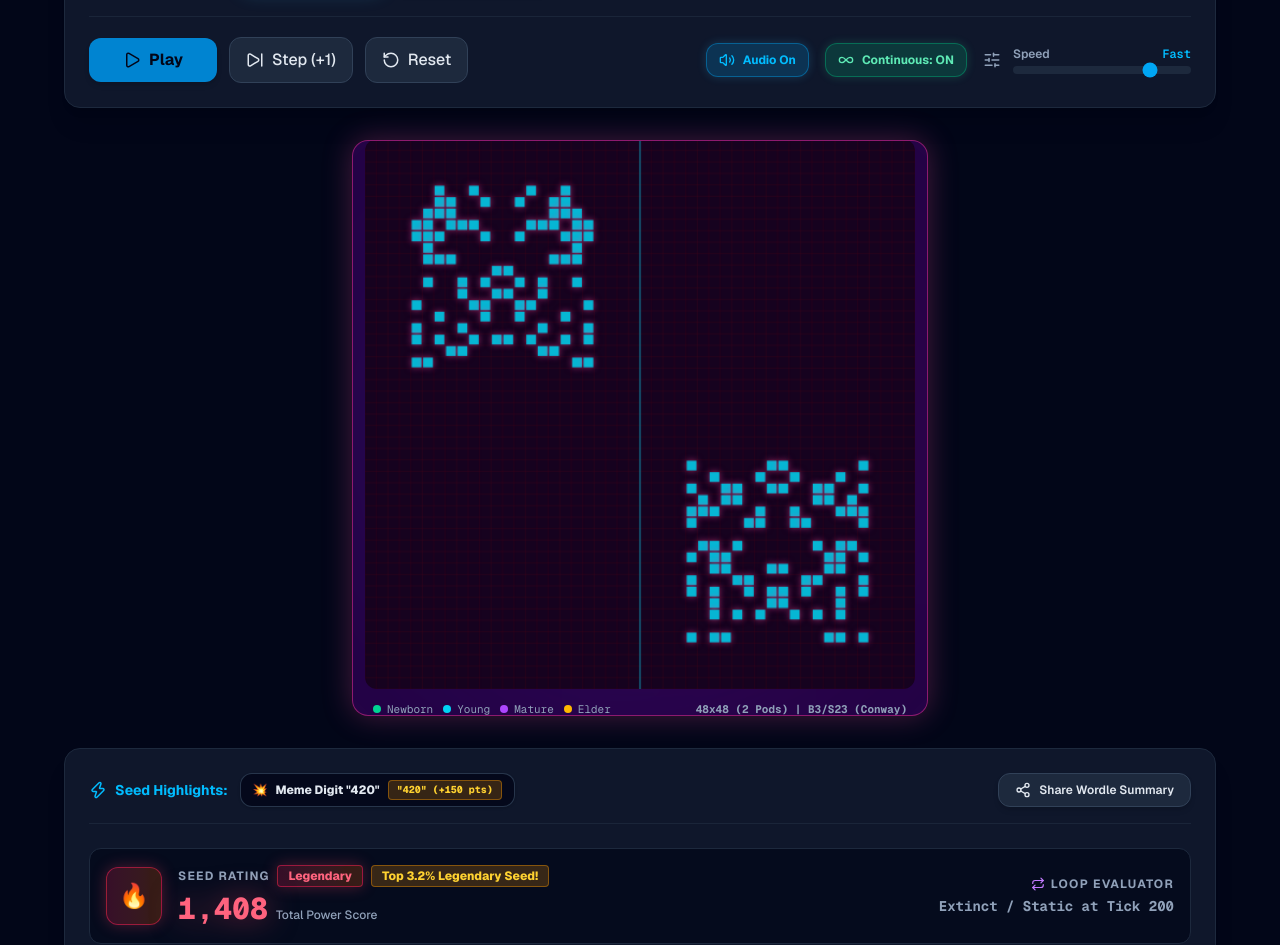
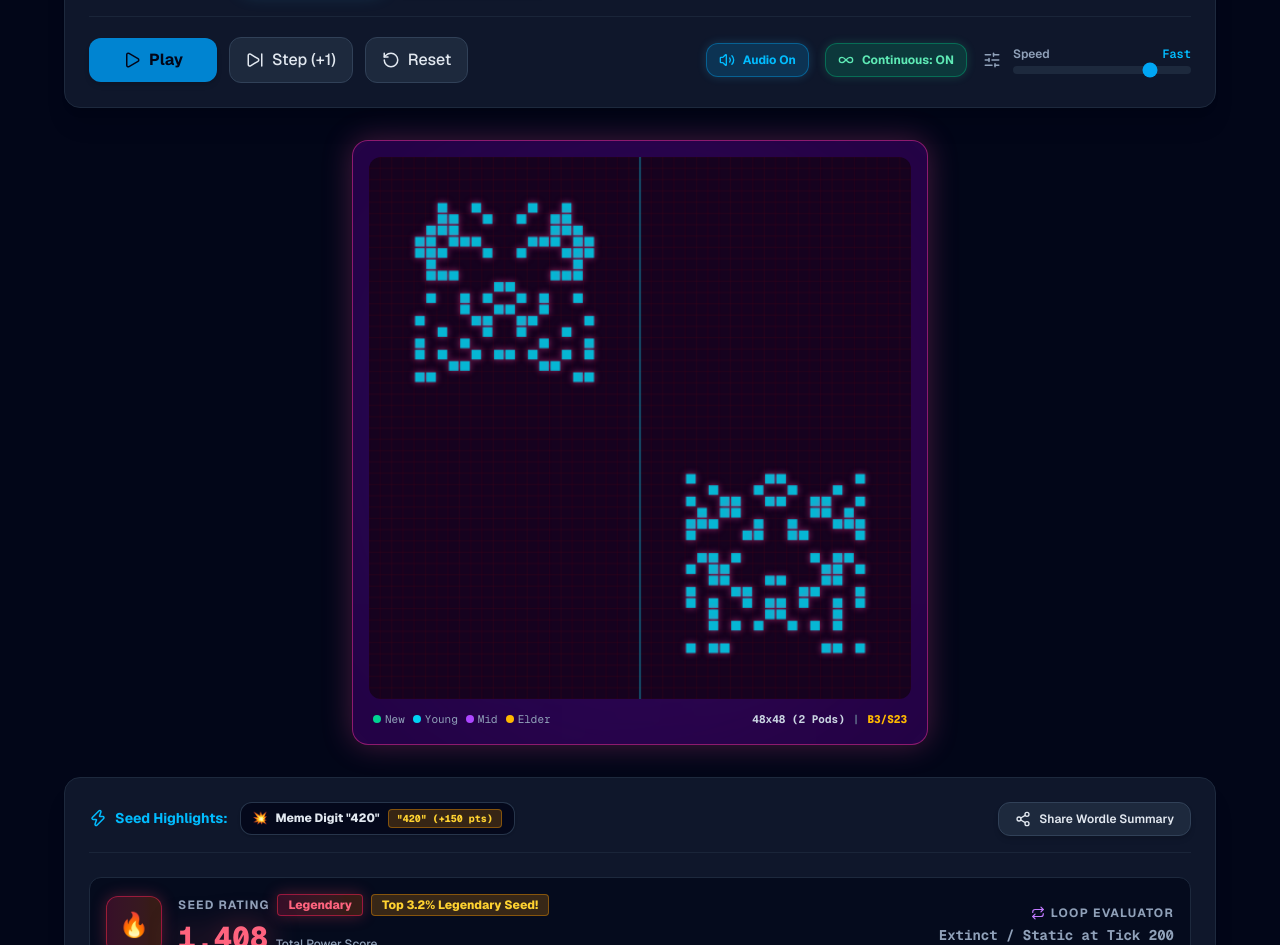
Before and after one commit to councs/engineeringhub, a Next.js app: page /projects/rngdle-life in a window 1280 px wide. Shown: the part 400-1345 px from the top of the page. Built offline with nearby package versions, Linux system fonts and the light colour scheme.

Commit message:
fix: replace buggy infinite bounce animation with subtle surge glow ring and prevent text clipping on larger grids

```diff
--- a/components/rngdle-life/LifeCanvas.tsx
+++ b/components/rngdle-life/LifeCanvas.tsx
@@ -32,7 +32,7 @@ export default function LifeCanvas() {
   }
 
   const theme = evalResult?.theme || 'Terminal Green';
-  const shouldShake = liveCount > 350 && !isInspecting;
+  const isSurging = liveCount > 350 && !isInspecting;
 
   useEffect(() => {
     const canvas = canvasRef.current;
@@ -66,7 +66,7 @@ export default function LifeCanvas() {
     let dividerColor = 'rgba(34, 197, 94, 0.3)';
 
     if (gameMode === 'artillery') {
-      bgColor = '#0F040A'; // Deep Dark Artillery Radar Theme
+      bgColor = '#0F040A';
       gridColor = '#3F0713';
       dividerColor = 'rgba(244, 63, 94, 0.5)';
     } else if (theme === 'Cyberpunk Neon') {
@@ -153,7 +153,7 @@ export default function LifeCanvas() {
           let glowColor = 'rgba(34, 197, 94, 0.4)';
 
           if (gameMode === 'artillery') {
-            fillColor = '#F43F5E'; // Rose Rocket Red
+            fillColor = '#F43F5E';
             glowColor = 'rgba(244, 63, 94, 0.6)';
           } else if (isInspecting) {
             fillColor = '#38BDF8';
@@ -209,7 +209,6 @@ export default function LifeCanvas() {
       const launchX = spawnC * cellSize + cellSize / 2;
       const launchY = spawnR * cellSize + cellSize / 2;
 
-      // Trajectory dashed line
       ctx.strokeStyle = 'rgba(244, 63, 94, 0.8)';
       ctx.lineWidth = 1.5;
       ctx.setLineDash([4, 4]);
@@ -237,7 +236,6 @@ export default function LifeCanvas() {
       ctx.stroke();
       ctx.setLineDash([]);
 
-      // Crosshair Circle on Spawn Point
       ctx.strokeStyle = '#F43F5E';
       ctx.lineWidth = 2.0;
       ctx.shadowColor = '#F43F5E';
@@ -294,7 +292,6 @@ export default function LifeCanvas() {
     const row = Math.floor(y / cellSize);
 
     if (gameMode === 'artillery') {
-      // In artillery mode, clicking border sets launch position
       if (row <= 2) {
         useRngdleStore.getState().setSpawnEdge('top');
         useRngdleStore.getState().setSpawnPos(col);
@@ -330,8 +327,11 @@ export default function LifeCanvas() {
     }
   };
 
+  // Concise Rule Mode Label for legend so text never cuts off
+  const shortRuleLabel = evalResult?.ruleMode?.split(' ')[0] || 'B3/S23';
+
   return (
-    <div className={`relative flex flex-col items-center justify-center w-full max-w-xl aspect-square rounded-2xl border p-3 shadow-2xl overflow-hidden group transition-all duration-500 ${
+    <div className={`relative flex flex-col items-center justify-center w-full max-w-xl rounded-2xl border p-4 shadow-2xl overflow-hidden group transition-all duration-300 ${
       gameMode === 'artillery'
         ? 'bg-rose-950/80 border-rose-500/60 shadow-[0_0_35px_rgba(244,63,94,0.3)]'
         : isInspecting
@@ -341,34 +341,34 @@ export default function LifeCanvas() {
         : theme === 'Cyberpunk Neon'
         ? 'bg-purple-950/60 border-pink-500/50 shadow-[0_0_30px_rgba(236,72,153,0.3)]'
         : 'bg-slate-950 border-emerald-500/40 shadow-[0_0_20px_rgba(34,197,94,0.2)]'
-    } ${shouldShake ? 'animate-bounce' : ''}`}>
+    } ${isSurging ? 'ring-2 ring-rose-500/80 shadow-[0_0_35px_rgba(244,63,94,0.5)]' : ''}`}>
 
       {/* Background glow */}
       <div className="absolute -inset-4 bg-gradient-to-r from-blue-600/10 via-purple-600/10 to-pink-600/10 rounded-full blur-3xl pointer-events-none opacity-50 group-hover:opacity-75 transition-opacity" />
 
       {/* Inspection Mode HUD */}
       {isInspecting && inspectCellInfo && (
-        <div className="absolute top-4 z-30 flex items-center gap-4 px-4 py-2 bg-slate-900/90 backdrop-blur-md border border-amber-500/50 rounded-xl shadow-xl text-slate-200 animate-in fade-in duration-300">
+        <div className="absolute top-4 z-30 flex flex-wrap items-center gap-3 px-4 py-2 bg-slate-900/90 backdrop-blur-md border border-amber-500/50 rounded-xl shadow-xl text-slate-200 animate-in fade-in duration-300">
           <div className="flex items-center gap-2 text-amber-400 font-bold text-xs">
             <Search size={16} />
             <span>Pod {inspectCellInfo.podIndex} | Cell ({inspectCellInfo.row}, {inspectCellInfo.col})</span>
           </div>
 
-          <div className="h-4 w-px bg-slate-700" />
+          <div className="h-4 w-px bg-slate-700 hidden sm:block" />
 
           <div className="flex items-center gap-2 font-mono text-xs">
             <span className="text-slate-400">PRNG:</span>
             <span className="font-bold text-sky-400">{inspectCellInfo.prngVal}</span>
           </div>
 
-          <div className="h-4 w-px bg-slate-700" />
+          <div className="h-4 w-px bg-slate-700 hidden sm:block" />
 
           <div className="flex items-center gap-2 font-mono text-xs">
             <span className="text-slate-400">Threshold:</span>
             <span className="text-slate-300">&lt; {inspectCellInfo.threshold}</span>
           </div>
 
-          <div className="h-4 w-px bg-slate-700" />
+          <div className="h-4 w-px bg-slate-700 hidden sm:block" />
 
           <div className={`px-2.5 py-0.5 rounded text-xs font-extrabold flex items-center gap-1 border ${
             inspectCellInfo.isAlive
@@ -381,24 +381,27 @@ export default function LifeCanvas() {
         </div>
       )}
 
-      {/* Screen shake alert badge */}
-      {shouldShake && (
+      {/* Population Surge Alert Badge */}
+      {isSurging && (
         <div className="absolute top-4 z-20 px-3 py-1 bg-rose-500/90 text-slate-950 font-extrabold text-[10px] uppercase tracking-widest rounded-full shadow-lg animate-pulse">
-          ⚡ Screen-Shake: Extreme Population Surge ({liveCount})!
+          ⚡ Surge: Extreme Population Spike ({liveCount})!
         </div>
       )}
 
+      {/* Canvas Square Aspect Ratio Container */}
+      <div className="w-full aspect-square relative z-10">
         <canvas
           ref={canvasRef}
           width={512}
           height={512}
           onClick={handleCanvasClick}
-        className="w-full h-full rounded-xl cursor-pointer relative z-10 touch-none"
+          className="w-full h-full rounded-xl cursor-pointer touch-none"
         />
+      </div>
 
-      {/* Grid Legend & Axis tag */}
-      <div className="flex items-center justify-between w-full mt-3 px-2 text-[11px] text-slate-400 font-mono relative z-10">
-        <span className="flex items-center gap-1.5">
+      {/* Grid Legend & Axis tag - Clean flex-wrap layout so text never truncates */}
+      <div className="flex flex-wrap items-center justify-between gap-2 w-full mt-3 px-1 text-[11px] text-slate-400 font-mono relative z-10">
+        <div className="flex flex-wrap items-center gap-2">
           {gameMode === 'artillery' ? (
             <span className="text-rose-400 font-extrabold flex items-center gap-1">
               <Crosshair size={12} /> Aiming: Click Border to Position Launcher
@@ -408,18 +411,22 @@ export default function LifeCanvas() {
               <Eye size={12} /> Inspecting Seed Construction...
             </span>
           ) : (
-            <>
-              <span className="w-2 h-2 rounded-full bg-emerald-400" /> Newborn
-              <span className="w-2 h-2 rounded-full bg-cyan-400 ml-1" /> Young
-              <span className="w-2 h-2 rounded-full bg-purple-500 ml-1" /> Mature
-              <span className="w-2 h-2 rounded-full bg-amber-400 ml-1" /> Elder
-            </>
+            <div className="flex items-center gap-2">
+              <span className="flex items-center gap-1"><span className="w-2 h-2 rounded-full bg-emerald-400" /> New</span>
+              <span className="flex items-center gap-1"><span className="w-2 h-2 rounded-full bg-cyan-400" /> Young</span>
+              <span className="flex items-center gap-1"><span className="w-2 h-2 rounded-full bg-purple-500" /> Mid</span>
+              <span className="flex items-center gap-1"><span className="w-2 h-2 rounded-full bg-amber-400" /> Elder</span>
+            </div>
           )}
-        </span>
-        <span className="text-slate-400 font-bold">
-          {gridSize}x{gridSize} ({evalResult?.podCount || 1} Pods) | {evalResult?.ruleMode || 'B3/S23'}
-        </span>
         </div>
+
+        <div className="flex items-center gap-2 text-slate-300 font-bold shrink-0">
+          <span>{gridSize}x{gridSize} ({evalResult?.podCount || 1} {evalResult?.podCount === 1 ? 'Pod' : 'Pods'})</span>
+          <span className="text-slate-500">|</span>
+          <span className="text-amber-400 font-extrabold" title={evalResult?.ruleMode}>{shortRuleLabel}</span>
+        </div>
+      </div>
+
     </div>
   );
 }
```
Lines whose indentation alone changed are shown as unchanged.
